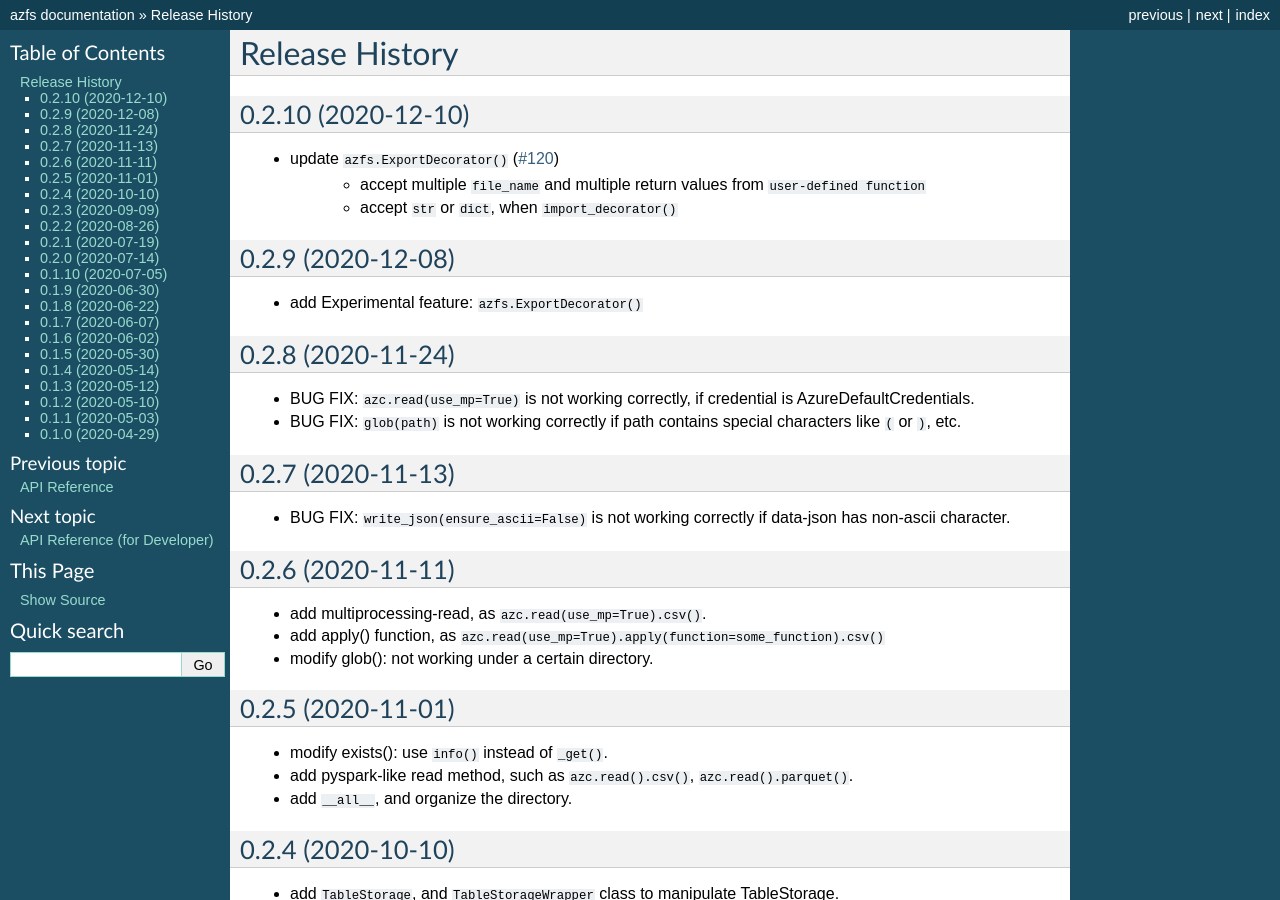
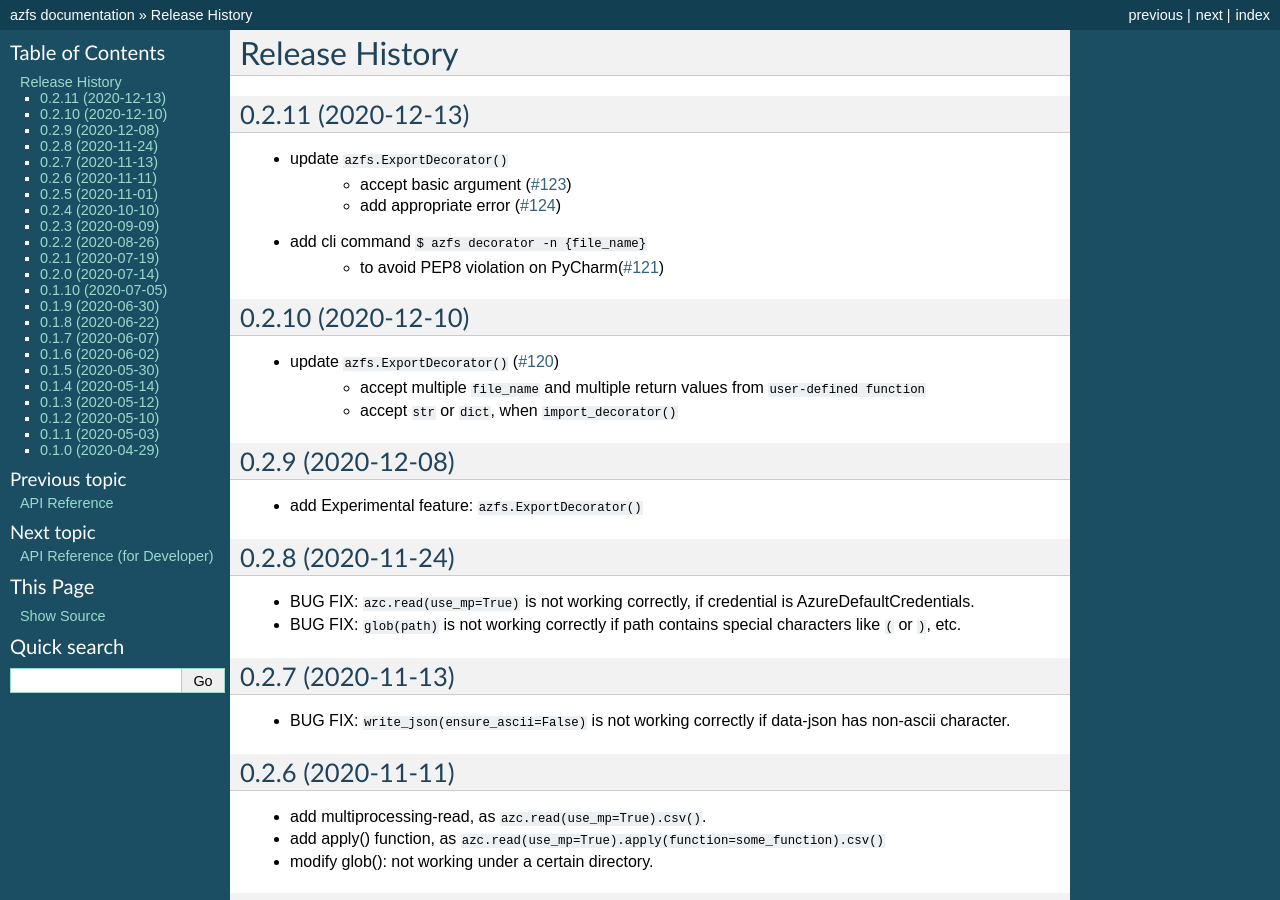
Before and after one commit to arpitjain799/azfs, a Sphinx documentation site: the page built from docs/sources/release_history.rst, in a window 1280 px wide and 900 px high. Built offline with Sphinx 7.4.7, drawn with Linux system fonts in a browser that asks for light colours.

Commit message:
update release note

```diff
--- a/docs/sources/release_history.rst
+++ b/docs/sources/release_history.rst
@@ -1,6 +1,15 @@
 ###############
 Release History
 ###############
+
+0.2.11 (2020-12-13)
+*******************
+
+* update ``azfs.ExportDecorator()``
+    * accept basic argument (`#123 <https://github.com/gsy0911/azfs/issues/123>`_)
+    * add appropriate error (`#124 <https://github.com/gsy0911/azfs/issues/124>`_)
+* add cli command ``$ azfs decorator -n {file_name}``
+    * to avoid PEP8 violation on PyCharm(`#121 <https://github.com/gsy0911/azfs/issues/121>`_)
 
 0.2.10 (2020-12-10)
 *******************
```
